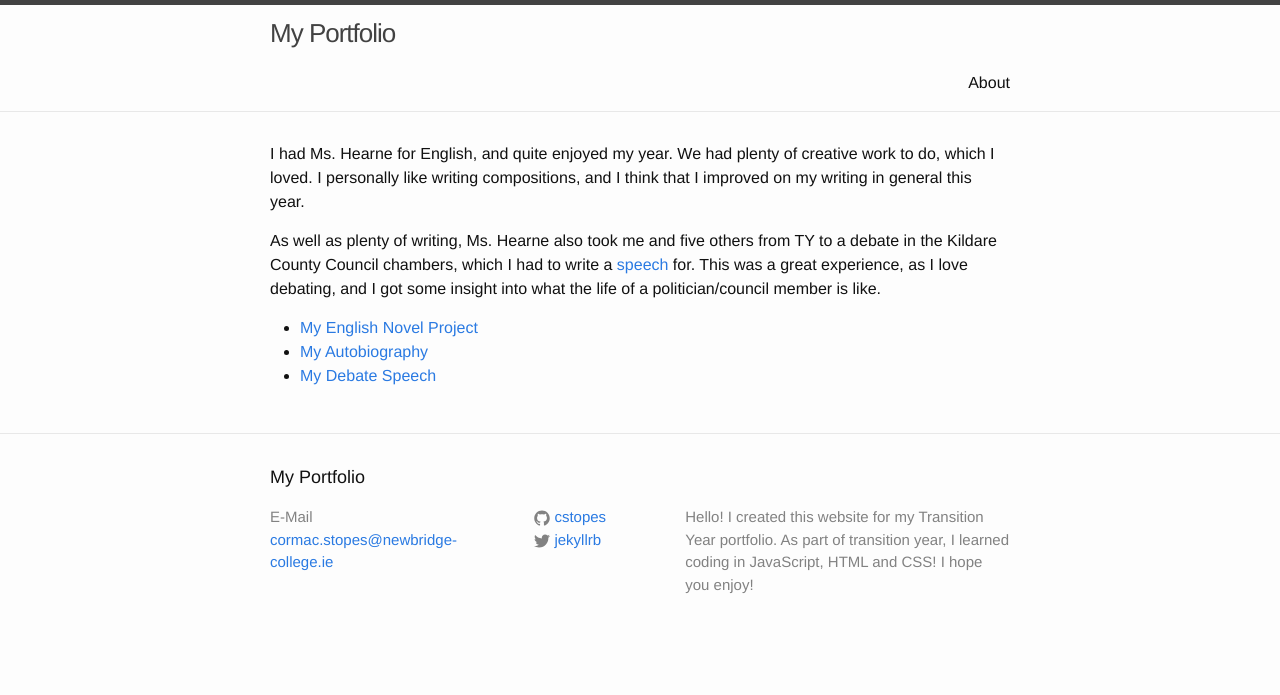
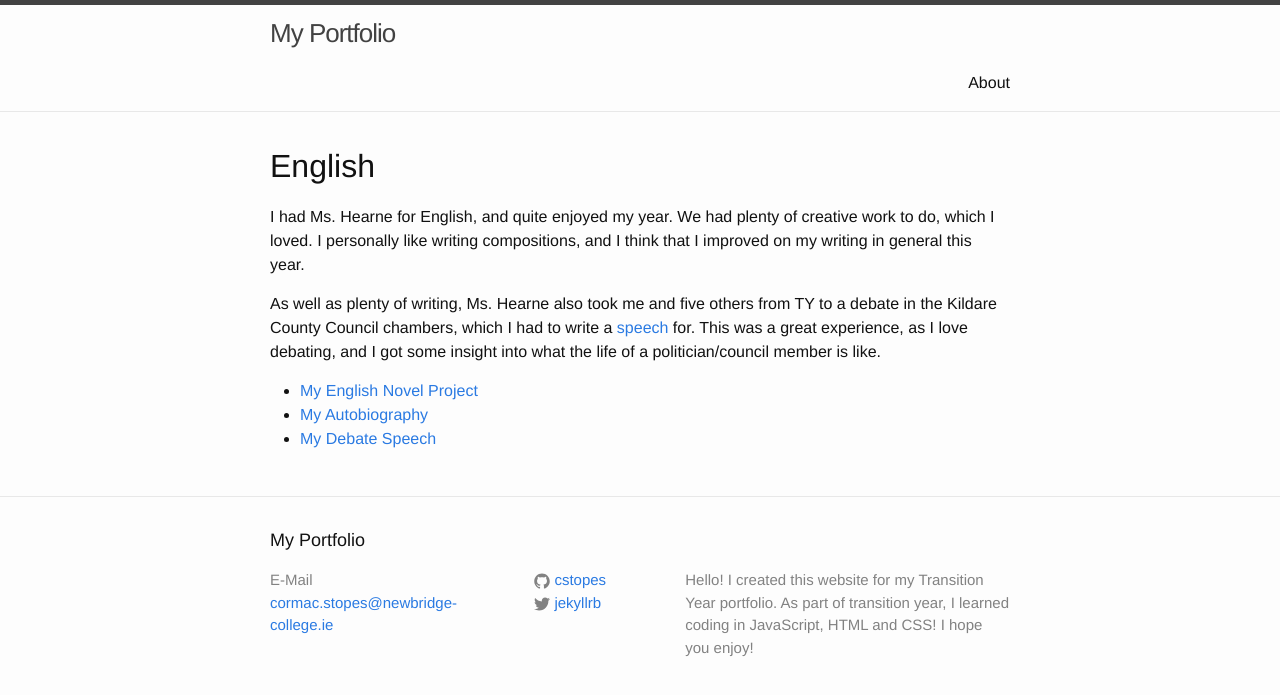
Before and after one commit to cstopes/cstopes.github.io, a Jekyll site: the page built from _posts/2017-04-04-english.markdown, in a window 1280 px wide. Shown: the top 695 px of the page. Built offline with Jekyll 4.4.1, drawn with Linux system fonts in a browser that asks for light colours.

Commit message:
Update 2017-04-04-english.markdown

```diff
--- a/_posts/2017-04-04-english.markdown
+++ b/_posts/2017-04-04-english.markdown
@@ -4,7 +4,7 @@ title:  "English"
 ---
 <html>
   <body>
-
+  <h1>English</h1>
     <p>I had Ms. Hearne for English, and quite enjoyed my year. We had plenty of creative work to do, which I loved. I personally like writing compositions, and I think that I improved on my writing in general this year.</p>
     <p>As well as plenty of writing, Ms. Hearne also took me and five others from TY to a debate in the Kildare County Council chambers, which I had to write a <a href="https://docs.google.com/document/d/162Ly3TJVNX9mefZTIhrcY2rgqJ2EXqkBef9k17bpR2U/pub?embedded=true" target="_blank">speech</a> for. This was a great experience, as I love debating, and I got some insight into what the life of a politician/council member is like.</p>
       <ul>
```
